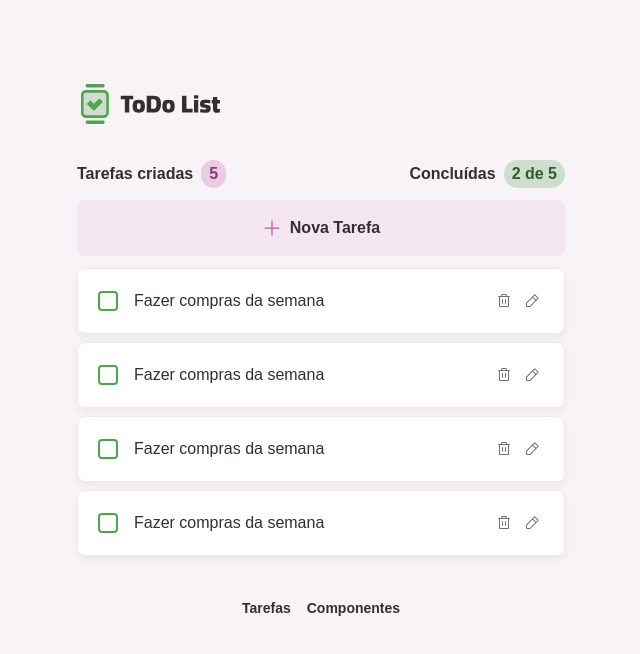
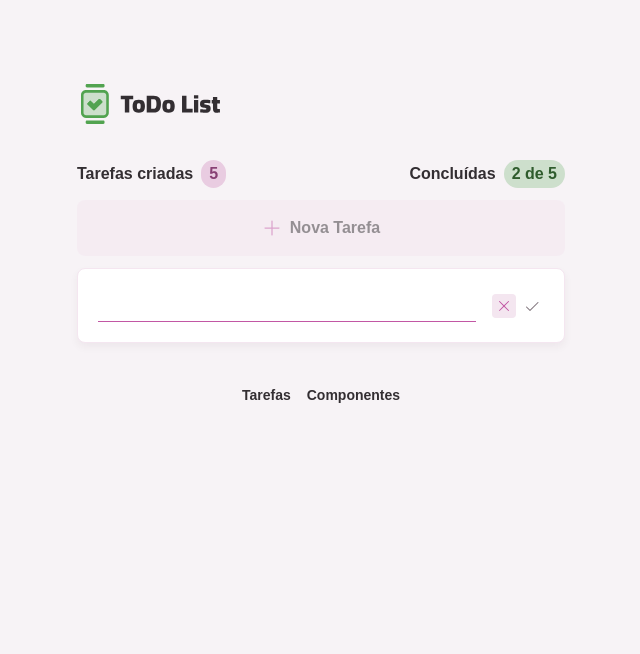
Before and after one commit to GabrielSousaJS/todo-react-ts, a React (Vite) app: page / in a window 1280 px wide. Both pictures are taken after a click on the button "Nova Tarefa". Shown: the top 654 px of the page, without its empty margins (319-959 px from the left). Built offline with nearby package versions, Linux system fonts and the light colour scheme.

Commit message:
feat(formulário): obtendo dados do formulário e desabilitando botão

```diff
--- a/src/core-components/task-item.tsx
+++ b/src/core-components/task-item.tsx
@@ -6,11 +6,21 @@ import TrashIcon from '../assets/icons/transh.svg?react';
 import PencilIcon from '../assets/icons/pencil.svg?react';
 import XIcon from '../assets/icons/x.svg?react';
 import CheckIcon from '../assets/icons/check.svg?react';
-import { useState } from 'react';
+import React, { useState } from 'react';
 import InputText from '../components/input-text';
+import { TaskState, type Task } from '../models/task';
+import { cx } from 'class-variance-authority';
 
-export default function TaskItem() {
-  const [isEditing, setIsEditing] = useState(false);
+type TaskItemProps = {
+  task: Task;
+};
+
+export default function TaskItem({ task }: TaskItemProps) {
+  const [isEditing, setIsEditing] = useState(
+    task?.state === TaskState.Creating
+  );
+
+  const [taskTitle, setTaskTitle] = useState('');
 
   function handleEditTask() {
     setIsEditing(true);
@@ -20,12 +30,27 @@ export default function TaskItem() {
     setIsEditing(false);
   }
 
+  function handleChangeTaskTitle(e: React.ChangeEvent<HTMLInputElement>) {
+    setTaskTitle(e.target.value || '');
+  }
+
+  function handleSaveTask(e: React.SubmitEvent<HTMLFormElement>) {
+    e.preventDefault();
+    console.log(task.id, taskTitle);
+    setIsEditing(false);
+  }
+
   return (
-    <Card size="md" className="flex items-center gap-4">
+    <Card size="md">
       {!isEditing ? (
-        <>
-          <InputCheckbox />
-          <Text className="flex-1">Fazer compras da semana</Text>
+        <div className="flex items-center gap-4">
+          <InputCheckbox
+            value={task?.concluded?.toString()}
+            checked={task?.concluded}
+          />
+          <Text className={cx('flex-1', { 'line-through': task?.concluded })}>
+            {task?.title}
+          </Text>
           <div className="flex gap-1">
             <ButtonIcon icon={TrashIcon} variant="tertiary" />
             <ButtonIcon
@@ -34,19 +59,25 @@ export default function TaskItem() {
               onClick={handleEditTask}
             />
           </div>
-        </>
+        </div>
       ) : (
-        <>
-          <InputText className="flex-1" />
+        <form onSubmit={handleSaveTask} className="flex items-center gap-4">
+          <InputText
+            className="flex-1"
+            onChange={handleChangeTaskTitle}
+            required
+            autoFocus
+          />
           <div className="flex gap-1">
             <ButtonIcon
+              type="button"
               icon={XIcon}
               variant="secondary"
               onClick={handleExitEditTask}
             />
-            <ButtonIcon icon={CheckIcon} variant="tertiary" />
+            <ButtonIcon type="submit" icon={CheckIcon} variant="tertiary" />
           </div>
-        </>
+        </form>
       )}
     </Card>
   );
--- a/src/core-components/tasks-list.tsx
+++ b/src/core-components/tasks-list.tsx
@@ -2,11 +2,10 @@ import Button from '../components/button';
 import PlusIcon from '../assets/icons/plus.svg?react';
 import TaskItem from './task-item';
 import useTask from '../hooks/use-task';
+import { TaskState } from '../models/task';
 
 export default function TasksList() {
   const { tasks, addPrepareTask } = useTask();
-
-  console.log(tasks);
 
   function handleNewTask() {
     addPrepareTask();
@@ -15,15 +14,19 @@ export default function TasksList() {
   return (
     <>
       <section>
-        <Button className="w-full" icon={PlusIcon} onClick={handleNewTask}>
+        <Button
+          className="w-full"
+          icon={PlusIcon}
+          onClick={handleNewTask}
+          disabled={tasks.some((task) => task.state === TaskState.Creating)}
+        >
           Nova Tarefa
         </Button>
       </section>
       <section className="space-y-2">
-        <TaskItem />
-        <TaskItem />
-        <TaskItem />
-        <TaskItem />
+        {tasks.map((task) => (
+          <TaskItem key={task.id} task={task} />
+        ))}
       </section>
     </>
   );
```
